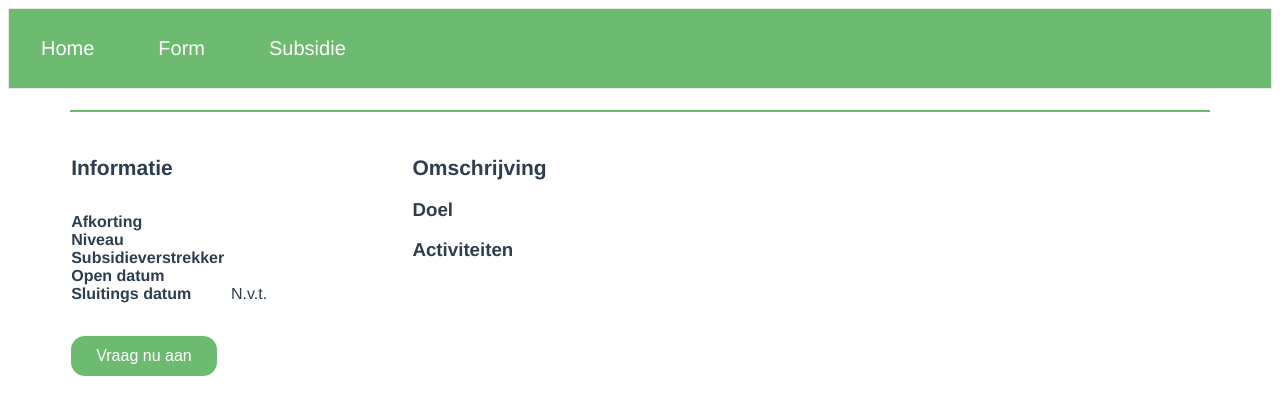
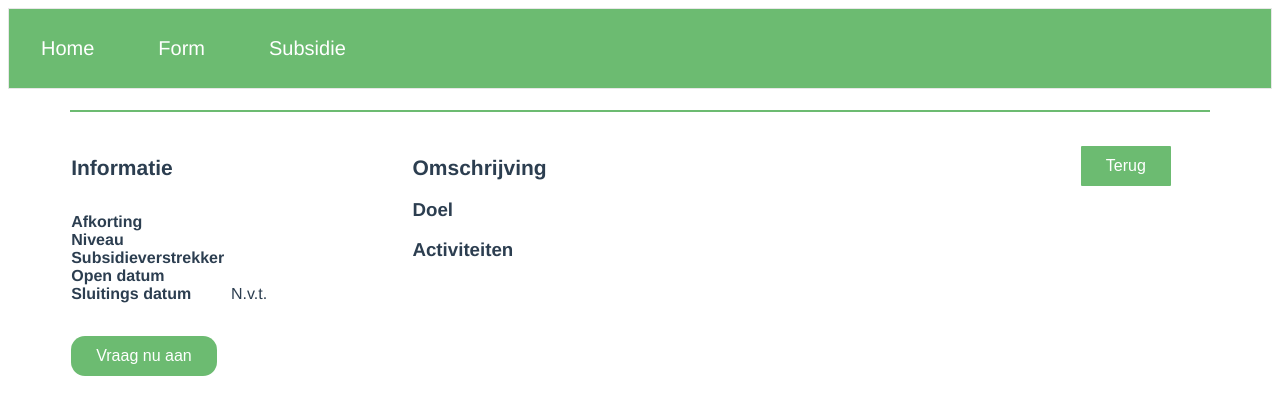
Before and after one commit to Ayoub2K/SnelSubsidies, a Vue app in the folder webapp/: page /subsidie/1 in a window 1280 px wide. Shown: the top 414 px of the page. Built offline with nearby package versions, Linux system fonts and the light colour scheme; no server answers.

Commit message:
terugbutton toegevoegd

```diff
--- a/webapp/src/views/Subsidie.vue
+++ b/webapp/src/views/Subsidie.vue
@@ -25,8 +25,9 @@
       <br><button id="aanvraag">Vraag nu aan</button>
     </div>
 
-    <div id="omschrijving">
+    <div id="omschrijving">      <button id="terugbutton" @click="gaTerug">Terug</button>
       <h2>Omschrijving</h2>
+
       <h3>Doel</h3>
       <p>{{doel}}</p>
       <h3>Activiteiten</h3>
@@ -94,6 +95,9 @@ export default {
             console.log(response.data);
           }
       );
+    },
+    gaTerug(){
+      this.$router.push('/resultaten');
     }
   },
   created() {
@@ -103,6 +107,23 @@ export default {
 </script>
 
 <style scoped>
+#terugbutton {
+  background-color: #6cbb71;
+  border: none;
+  border-radius: 1px;
+  color: white;
+  padding: 11px 25px;
+  text-align: center;
+  text-decoration: none;
+  display: inline-block;
+  font-size: 16px;
+  float: right;
+  margin-top: 1%;
+}
+#terugbutton:hover {
+  cursor: pointer;
+}
+
 #aanvraag {
   background-color: #6cbb71;
   border: none;
```
Also changed, not shown: 2 other files (tests, documents, lock files or other folders).
